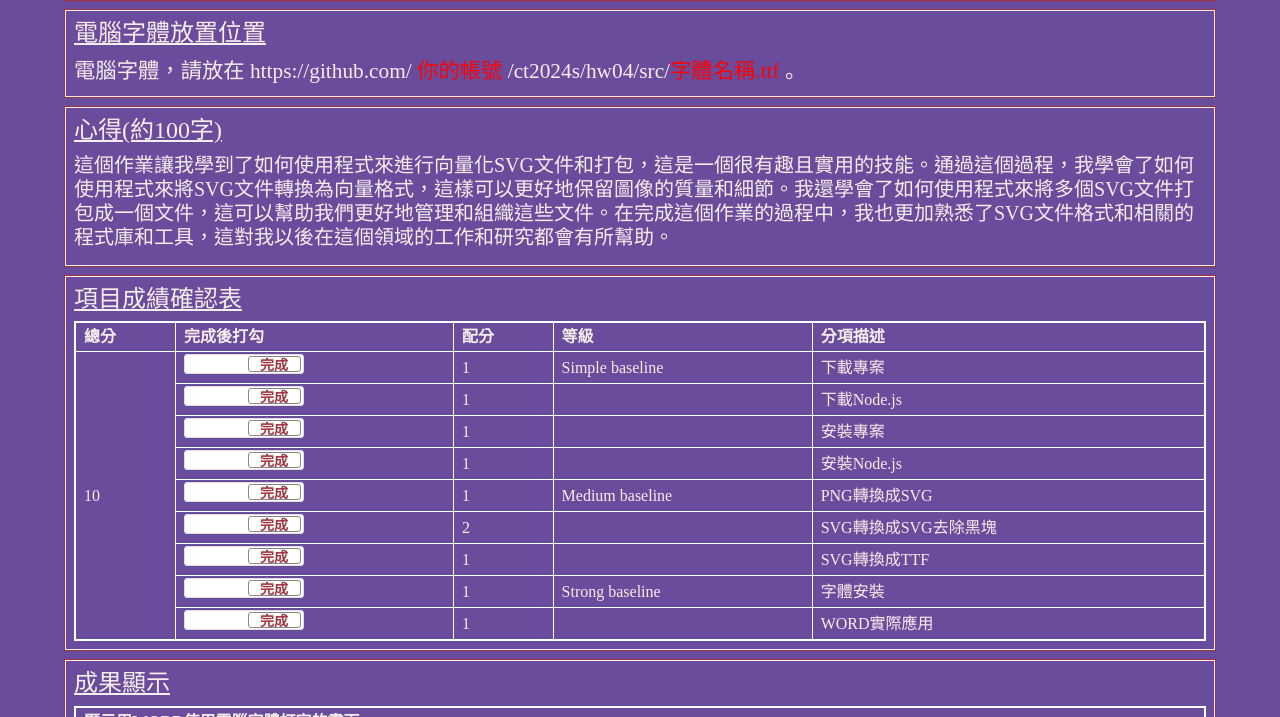
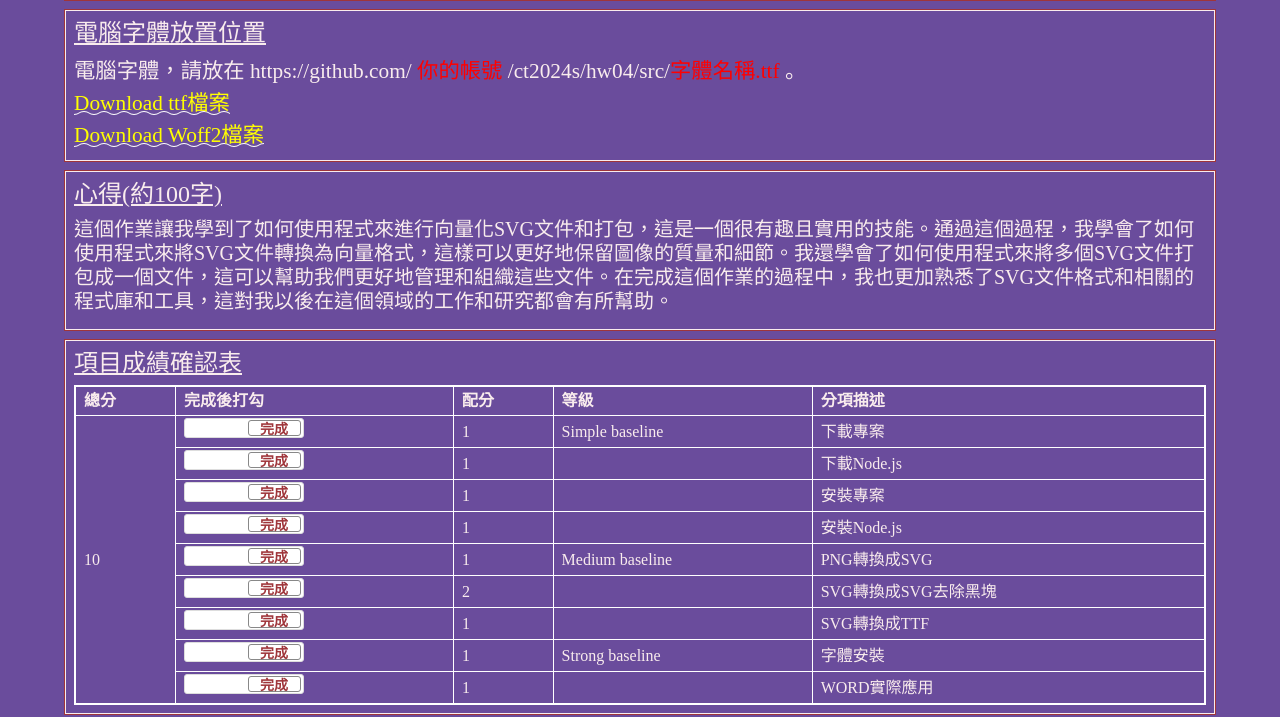
Before and after one commit to yungpei/ct2024s, a plain HTML site: page hw04/index.html in a window 1280 px wide. Shown: the part 83-800 px from the top of the page. Drawn offline with nearby package versions, Linux system fonts and the light colour scheme.

Commit message:
Update index.html

```diff
--- a/hw04/index.html
+++ b/hw04/index.html
@@ -185,13 +185,11 @@
       /ct2024s/hw04/src/<span style="color:red;">字體名稱.ttf</span>
       。
       <br>
+    <a href="https://github.com/t112598018/ct2024s/raw/main/hw04/112598033.ttf" download="112598033.ttf">Download  ttf檔案</a>
+    <br>
+    <a href="https://github.com/t112598018/ct2024s/raw/main/hw04/112598033.woff2" download="112598033.woff2">Download  Woff2檔案</a>
     </div>
   </div>
-
-  <!-- ------------------------------------------------>
-
-
-
   <!-- ------------------------------------------------>
 
   <!-- ------------------------------------------------>
```
